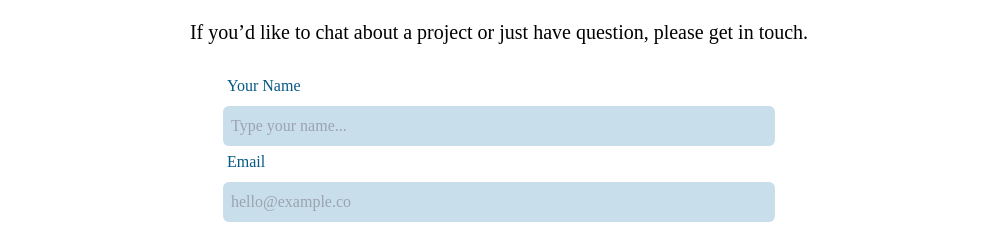
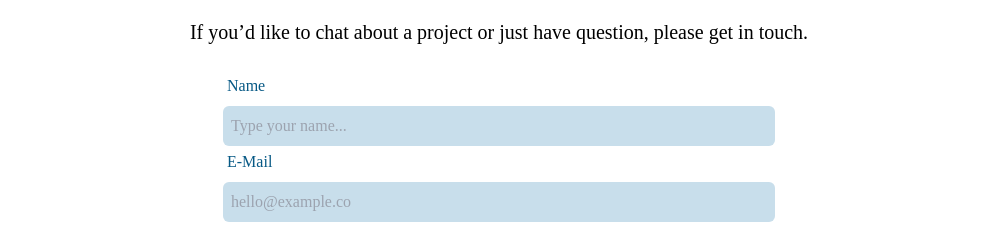
Before and after one commit to LuisEnrique25/Portfolio-Frontend, a React (Vite) app: page / in a window 1280 px wide. Shown: the part 3582-3810 px from the top of the page, without its empty margins (141-1138 px from the left). Built offline with nearby package versions, Linux system fonts and the light colour scheme; a web font is replaced by a local one.

Commit message:
texto del label cambiados

```diff
--- a/src/components/Contact.jsx
+++ b/src/components/Contact.jsx
@@ -31,7 +31,7 @@ const Contact = () => {
         <form ref={form} action="https://formsubmit.co/luisrg2225@gmail.com" method="POST"  className='p-3 max-w-xl m-auto'>
           {/**NAME */ }
           <div className='grid gap-1'>
-            <label htmlFor="name" className='p-1 text-sky-800 dark:text-sky-300' >Your Name</label>
+            <label htmlFor="name" className='p-1 text-sky-800 dark:text-sky-300' >Name</label>
             <input id='name' name='name' placeholder='Type your name...' type="text" className='p-2 rounded-md overflow-hidden outline-none bg-[#C8DEEB] dark:dark:bg-sky-900' {...register("name",
             {required: "This field is required",
             maxLength:{
@@ -44,7 +44,7 @@ const Contact = () => {
 
           {/**EMAIL */ }
           <div className='grid gap-1'>
-            <label htmlFor="email" className='p-1 text-sky-800 dark:text-sky-300'>Email</label>
+            <label htmlFor="email" className='p-1 text-sky-800 dark:text-sky-300'>E-Mail</label>
             <input id='email' name='email' type="email" placeholder='hello@example.co' className='p-2 rounded-md overflow-hidden outline-none bg-[#C8DEEB] dark:bg-sky-900' {...register("email",
             {required: "This field is required",
             pattern:{
```
